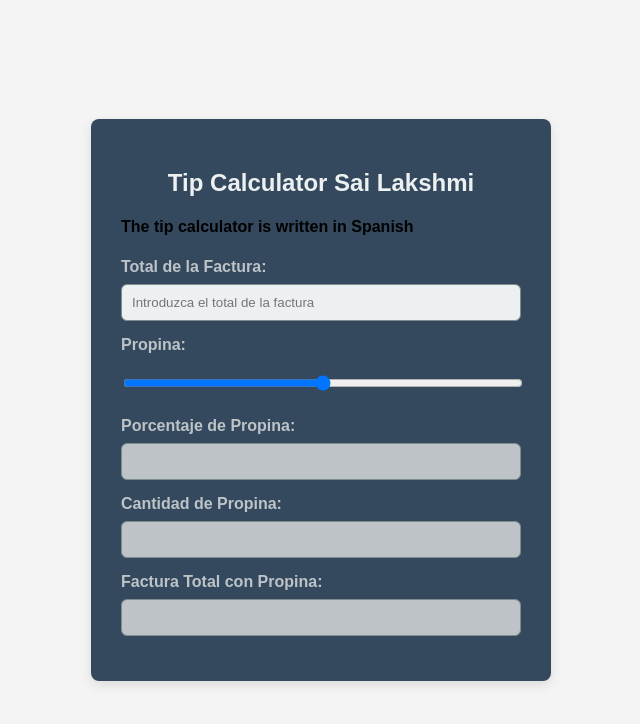
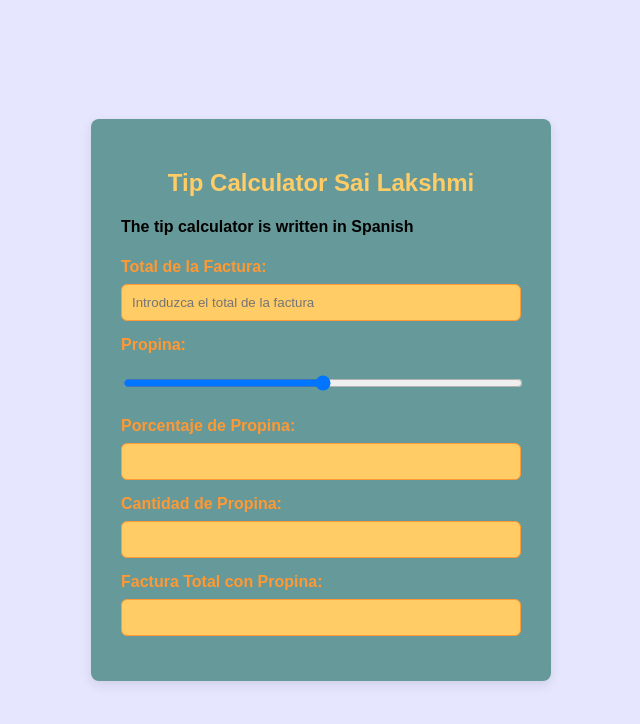
Before and after one commit to sailakshmi98/ITMD541_Lab_3, a plain HTML site: page index.html in a window 1280 px wide. Shown: the whole page, without its empty margins (319-959 px from the left). Drawn offline with Linux system fonts and the light colour scheme.

Commit message:
Update styles.css

```diff
--- a/styles.css
+++ b/styles.css
@@ -1,6 +1,6 @@
 body {
     font-family: 'Arial', sans-serif;
-    background-color: #f4f4f4;
+    background-color: #e6e6ff; /* Light blue */
     margin: 0;
     padding: 0;
     display: flex;
@@ -12,7 +12,7 @@ body {
 .calculator {
     width: 100%;
     max-width: 400px;
-    background-color: #34495e; /* Dark blue-gray */
+    background-color: #669999; /* Teal */
     padding: 30px;
     box-shadow: 0 4px 12px rgba(0, 0, 0, 0.1);
     border-radius: 8px;
@@ -21,34 +21,34 @@ body {
 h1, h2, p {
     text-align: center;
     margin-bottom: 15px;
-    color: #ecf0f1; /* Light gray */
+    color: #ffcc66; /* Gold */
 }
 
 label {
     display: block;
     margin-bottom: 8px;
     font-weight: bold;
-    color: #bdc3c7; /* Gray */
+    color: #ff9933; /* Orange */
 }
 
 input[type="text"], input[type="range"] {
     width: 100%;
     padding: 10px;
     margin-bottom: 15px;
-    border: 1px solid #7f8c8d; /* Gray border */
+    border: 1px solid #ff9933; /* Orange border */
     border-radius: 6px;
     box-sizing: border-box;
-    background-color: #ecf0f1; /* Light gray background */
+    background-color: #ffcc66; /* Gold background */
 }
 
 input[type="text"]:disabled {
-    background-color: #bdc3c7; /* Gray */
-    color: #34495e; /* Dark blue-gray */
+    background-color: #ffcc66; /* Gold */
+    color: #669999; /* Teal */
 }
 
 input[type="range"]::-webkit-slider-thumb {
     border-radius: 50%;
-    background: #7f8c8d; /* Gray */
+    background: #ff9933; /* Orange */
     cursor: pointer;
     height: 20px;
     width: 20px;
@@ -56,7 +56,7 @@ input[type="range"]::-webkit-slider-thumb {
 
 input[type="range"]::-moz-range-thumb {
     border-radius: 50%;
-    background: #7f8c8d; /* Gray */
+    background: #ff9933; /* Orange */
     cursor: pointer;
     height: 20px;
     width: 20px;
```
